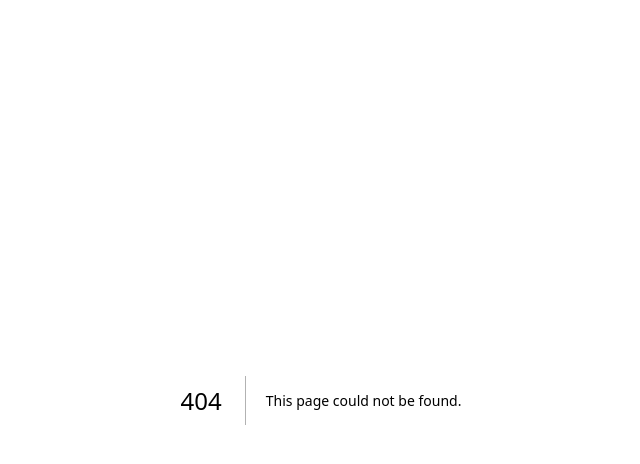
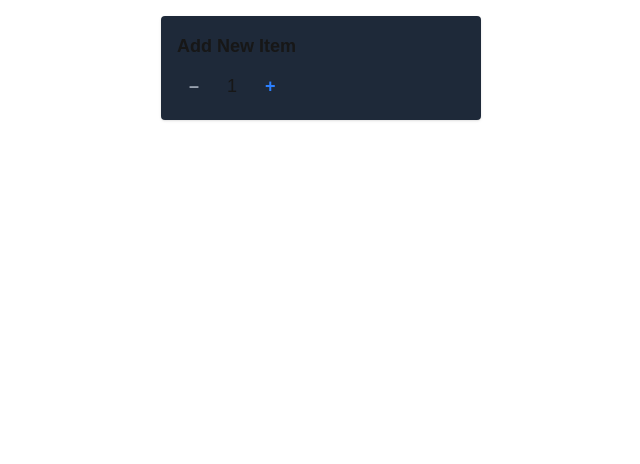
Before and after one commit to OnkarSingh-git/cprg306-assignments, a Next.js app: page /week-4 in a window 1280 px wide. Before the commit this address had no page. Shown: the top 464 px of the page, without its empty margins (319-959 px from the left). Built offline with nearby package versions, Linux system fonts and the light colour scheme.

Commit message:
Week-4 Assignment

```diff
--- /dev/null
+++ b/app/week-4/new-item.js
@@ -0,0 +1,42 @@
+"use client";
+import { useState } from "react";
+
+export default function NewItem() {
+  const [quantity, setQuantity] = useState(1);
+  const increment = () => {
+    setQuantity((prevQuantity) => {
+      return prevQuantity < 20 ? prevQuantity + 1 : prevQuantity;
+    });
+  };
+  const decrement = () => {
+    setQuantity((prevQuantity) => {
+      return prevQuantity > 1 ? prevQuantity - 1 : prevQuantity;
+    });
+  };
+  return (
+    <div className="max-w-xs mx-auto p-4 bg-gray-800 rounded shadow">
+      <h2 className="text-lg font-bold mb-2">Add New Item</h2>
+      <div className="flex items-center">
+        <button
+          onClick={decrement}
+          disabled={quantity === 1}
+          className={`px-3 py-1 text-lg font-bold ${
+            quantity === 1 ? "text-gray-400" : "text-blue-500"
+          }`}
+        >
+          –
+        </button>
+        <span className="mx-4 text-lg">{quantity}</span>
+        <button
+          onClick={increment}
+          disabled={quantity === 20}
+          className={`px-3 py-1 text-lg font-bold ${
+            quantity === 20 ? "text-gray-400" : "text-blue-500"
+          }`}
+        >
+          +
+        </button>
+      </div>
+    </div>
+  );
+}
--- /dev/null
+++ b/app/week-4/page.js
@@ -0,0 +1,9 @@
+import NewItem from "./new-item";
+
+export default function Page() {
+  return (
+    <div className="container mx-auto p-4">
+      <NewItem />
+    </div>
+  );
+}
```
